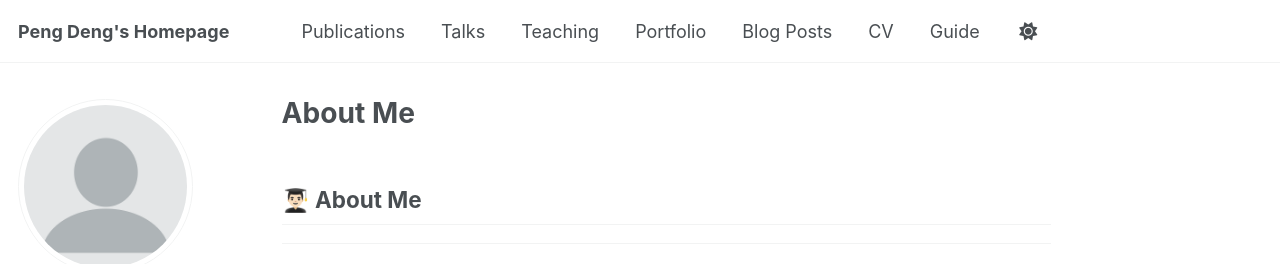
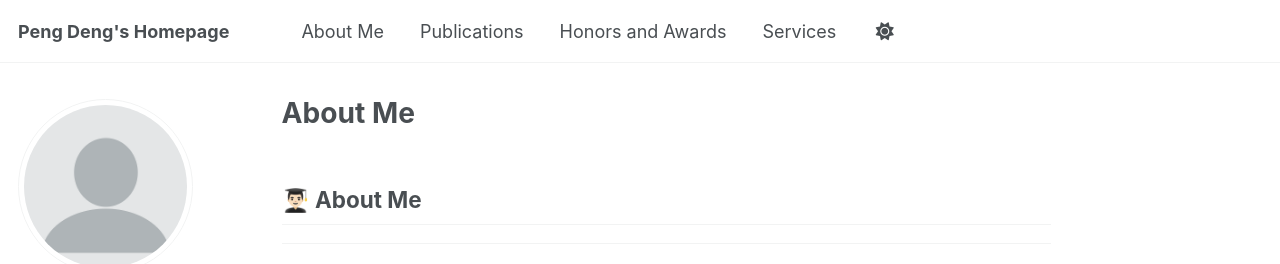
Before and after one commit to pengxdeng/pengxdeng.github.io, a Jekyll site: the page built from _pages/about.md, in a window 1280 px wide. Shown: the top 264 px of the page. Built offline with Jekyll 4.4.1, drawn with Linux system fonts in a browser that asks for light colours; some web fonts are replaced; a script that is not in the unit is left out.

Commit message:
Update navigation.yml

```diff
--- a/_data/navigation.yml
+++ b/_data/navigation.yml
@@ -8,26 +8,14 @@
 #      Markdown formatted page while the second is generated using JSON.
 
 main:
+  - title: "About Me"
+    url: /#about-me
+
   - title: "Publications"
-    url: /publications/
+    url: /#publications
 
-  - title: "Talks"
-    url: /talks/
+  - title: "Honors and Awards"
+    url: /#awards
 
-  - title: "Teaching"
-    url: /teaching/
-
-  - title: "Portfolio"
-    url: /portfolio/
-
-  - title: "Blog Posts"
-    url: /year-archive/
-
-  - title: "CV"
-    url: /cv/
-
-  # - title: "CV"
-  #   url: /cv-json/
-
-  - title: "Guide"
-    url: /markdown/
+  - title: "Services"
+    url: /#services
```
